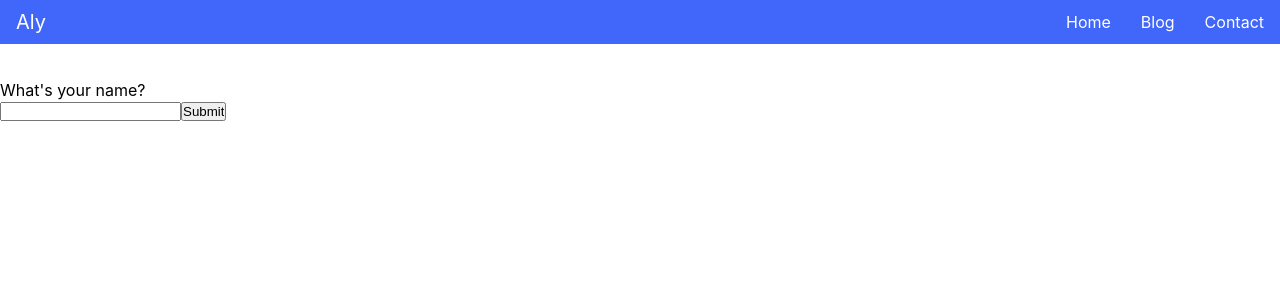
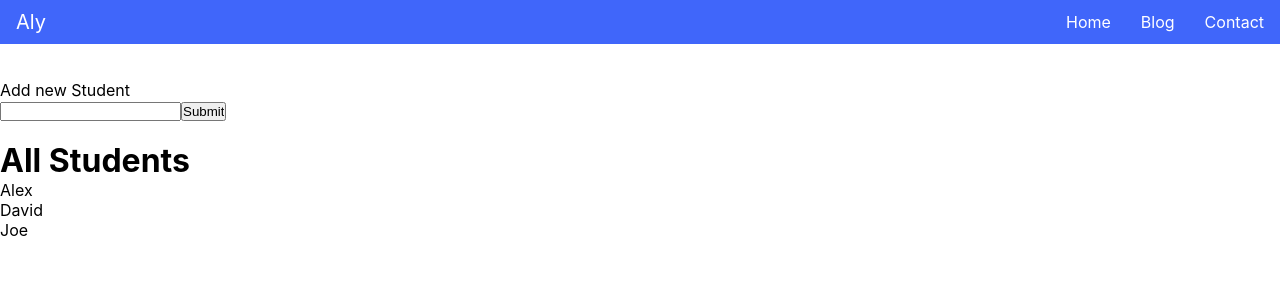
Before and after one commit to alybt/react_js_tutorial, a React (Create React App) app in the folder my-react-app/: page / in a window 1280 px wide. Shown: the top 300 px of the page. Built offline with nearby package versions, Linux system fonts and the light colour scheme.

Commit message:
List and Map

```diff
--- a/my-react-app/src/App.js
+++ b/my-react-app/src/App.js
@@ -8,9 +8,14 @@ import Navbar from "./components/Navbar";
 function App() {
 
   const [name, setName] = useState("");
+
+  const [students, setStudents] = useState(['Alex', 'David', 'Joe'])
+
+
   const handleSubmit = (event) => {
     event.preventDefault();
-    alert("My name is" + name);
+    setStudents(currentStudents => [...currentStudents, name ]);
+    setName('');
   }
 
   return (
@@ -18,10 +23,18 @@ function App() {
       <Navbar></Navbar>
       <br></br>
       <form onSubmit={handleSubmit}>
-        <div>What's your name?</div>
+        <div>Add new Student </div>
         <input type= "text" value={name} onChange={(e) => setName(e.target.value)}/>
         <input type="submit"/>
       </form>
+
+      <br></br>
+      <h1>All Students</h1>
+      <ul>
+        {
+          students.map((students, index) => <li key={index}>{students}</li>)
+        }
+      </ul>
 
 
     </div> );
```
